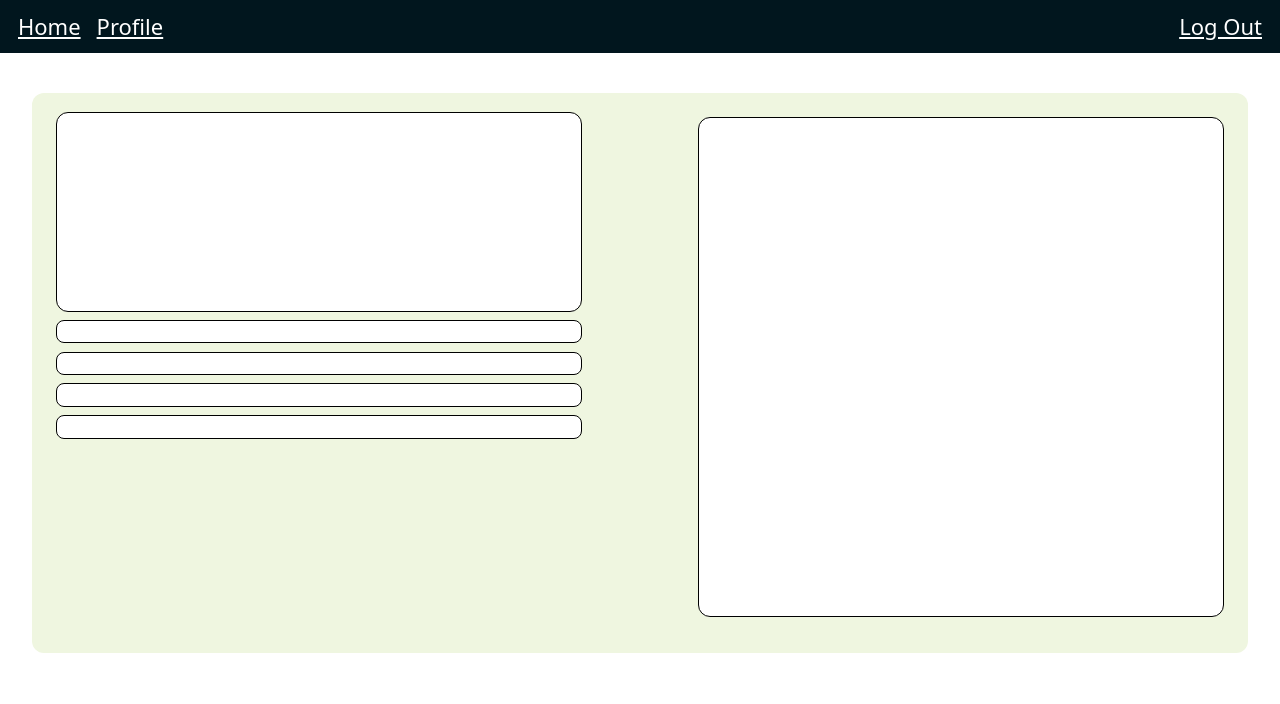
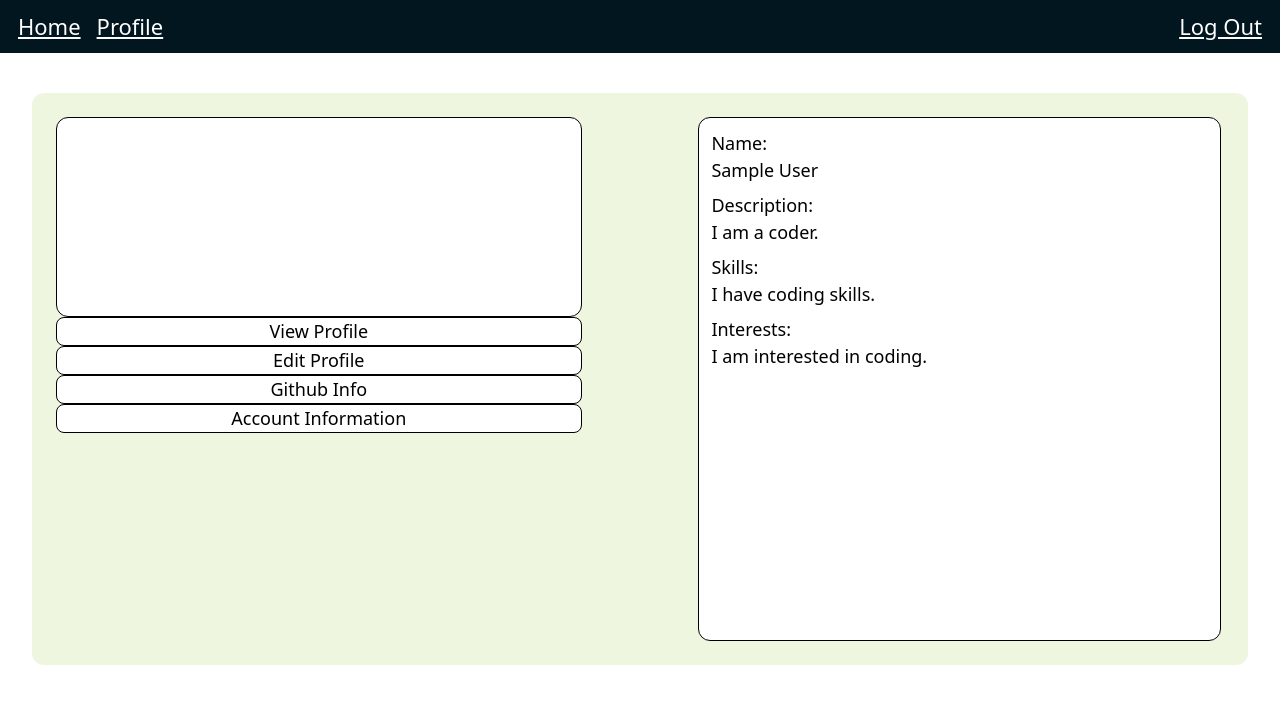
Before and after one commit to lbrown169/Codennect, a React (Vite) app in the folder frontend/: page /userprofile in a window 1280 px wide. Shown: the top 704 px of the page. Built offline with nearby package versions, Linux system fonts and the light colour scheme; sample sign-in values are in the browser's storage.

Commit message:
Added displays for profile overview and edit profile. Dummy info for profile display. Minor changes to profile page layout.

```diff
--- a/frontend/src/App.css
+++ b/frontend/src/App.css
@@ -22,13 +22,37 @@
   width: 100%;
 }
 
+#editProfButtons {
+  position: relative;
+  margin-bottom: auto;
+}
+
 .infoBox {
   background-color: white;
-  height: 500px;
-  position: relative;
+  position: absolute;
   border-radius: 12px;
   border-width: 1px;
   border-color: black;
+  margin: auto;
+  top: 24px;
+  width: 43%;
+  height: 524px;
+  padding: 12px;
+  margin-right: 24px;
+}
+
+.infoDisplay {
+  height: 400px;
+  overflow: scroll;
+}
+
+.infoInput {
+  background-color: lightgray;
+  border: 1px solid black;
+  border-radius: 4px;
+  padding: 2px;
+  width: 100%;
+  resize: vertical;
 }
 
 .left-side {
@@ -63,7 +87,6 @@
   height: 200px;
   border-color: black;
   border-width: 1px;
-  top: -190px;
 }
 
 .profileBox {
@@ -76,12 +99,29 @@
   margin: auto;
   position: relative;
   top: 40px;
+  height: 572px;
+}
+
+.resetButton {
+  padding: 2px;
+  background-color: white;
+  border: 1px solid black;
+  margin: auto;
 }
 
 .right-side {
   display: inline-block;
   width: 45%;
+  margin: auto;
   margin-left: 10%;
+
+}
+
+.submitButton {
+  padding: 2px;
+  background-color: white;
+  border: 1px solid black;
+  margin: auto;
 }
 
 .userProfileButton {
@@ -90,7 +130,6 @@
   width: 100%;
   display: inline;
   position: relative;
-  top: -190px;
 }
 
 .card {
--- /dev/null
+++ b/frontend/src/components/EditInfoBox.tsx
@@ -0,0 +1,117 @@
+import React, { useState } from 'react';
+function EditInfoBox()
+{
+    var _ud = localStorage.getItem('user_data');
+    if(_ud == null) //redirect if user not found
+    {
+        window.location.href = '/';
+        return;
+    }
+    var userData = JSON.parse(_ud);
+    //var userId = userData.id;
+    var userName = userData.name;
+
+    const [fullName, setFullName] = useState(userName);
+    const [description, setDescription] = useState('');
+    const [skills, setSkills] = useState('');
+    const [interests, setInterests] = useState('');
+    const [editMessage, setEditMessage] = useState('Test');
+
+    const handleSetFullName = (e: React.ChangeEvent<HTMLInputElement>) =>
+    {
+        setFullName(e.target.value);
+    }
+    const handleSetDescription = (e: React.ChangeEvent<HTMLTextAreaElement>) =>
+    {
+        setDescription(e.target.value);
+    }
+    const handleSetSkills = (e: React.ChangeEvent<HTMLTextAreaElement>) =>
+    {
+        setSkills(e.target.value);
+    }
+    const handleSetInterests = (e: React.ChangeEvent<HTMLTextAreaElement>) =>
+    {
+        setInterests(e.target.value);
+    }
+
+    const handleReset = () =>
+    {
+        setFullName(userName);
+        setDescription('');
+        setSkills('');
+        setInterests('');
+    }
+    const confirmEdits = async (event: React.FormEvent) =>
+    {
+        event.preventDefault();
+        alert('Not yet implemented');
+    }
+
+    return(
+        <form id="informationForm">
+            <div id="info" className="infoDisplay">
+                <div id="newNameDiv">
+                    <div id="newNameLabel">
+                        <label>Name:</label>
+                    </div>
+                    <input
+                        className = "infoInput"
+                        type = "text"
+                        id = "newName"
+                        placeholder = "Full Name"
+                        value = {fullName}
+                        onChange = {handleSetFullName}
+                    />
+                </div>
+                <div id="newDescriptionDiv" className="mt-2">
+                    <div id="newDescriptionLabel">
+                        <label>Description:</label>
+                    </div>
+                    <textarea
+                        className = "infoInput"
+                        rows = "3"
+                        id = "newDescription"
+                        placeholder = "Description"
+                        value = {description}
+                        onChange = {handleSetDescription}
+                    />
+                </div>
+                <div id="newSkillsDiv" className="mt-2">
+                    <div id="newSkillsLabel">
+                        <label>Skills:</label>
+                    </div>
+                    <textarea
+                        className = "infoInput"
+                        rows = "2"
+                        id = "newSkills"
+                        placeholder = "Skills"
+                        value = {skills}
+                        onChange = {handleSetSkills}
+                    />
+                </div>
+                <div id="newInterestsDiv" className="mt-2">
+                    <div id="newInterestsLabel">
+                        <label>Interests:</label>
+                    </div>
+                    <textarea
+                        className = "infoInput"
+                        rows = "2"
+                        id = "newInterests"
+                        placeholder = "Interests"
+                        value = {interests}
+                        onChange = {handleSetInterests}
+                    />
+                </div>
+            </div>
+            <div id="editProfResultDiv">
+                <span id="editProfResult">{editMessage}</span>
+            </div>
+            <div id="editProfButtons">
+                <button type="reset" className="resetButton" onClick={handleReset}>Reset</button>
+                <button type="submit" className="submitButton" onClick={confirmEdits}>Submit</button>
+            </div>
+        </form>
+    );
+
+}
+export default EditInfoBox;
--- /dev/null
+++ b/frontend/src/components/InfoBox.tsx
@@ -0,0 +1,34 @@
+function InfoBox()
+{
+    var _ud = localStorage.getItem('user_data');
+    if(_ud == null) //redirect if user not found
+    {
+        window.location.href = '/';
+        return;
+    }
+    var userData = JSON.parse(_ud);
+    //var userId = userData.id;
+    var userName = userData.name;
+
+    return(
+        <div id="information">
+            <div id="profName">
+                <p>Name:</p>
+                <p>{userName}</p>
+            </div>
+            <div id="profDescription" className="mt-2">
+                <p>Description:</p>
+                <p>I am a coder.</p>
+            </div>
+            <div id="profSkills" className="mt-2">
+                <p>Skills:</p>
+                <p>I have coding skills.</p>
+            </div>
+            <div id="profInterests" className="mt-2">
+                <p>Interests:</p>
+                <p>I am interested in coding.</p>
+            </div>
+        </div>
+    );
+}
+export default InfoBox;
--- a/frontend/src/components/UserProfile.tsx
+++ b/frontend/src/components/UserProfile.tsx
@@ -1,7 +1,10 @@
-
-
+import React, { useState } from 'react';
+import InfoBox from "./InfoBox";
+import EditInfoBox from "./EditInfoBox";
 function UserProfile()
 {
+    const [infoText, setInfoText] = useState(<InfoBox />);
+
     var _ud = localStorage.getItem('user_data');
     if(_ud == null) //redirect if user not found
     {
@@ -9,17 +12,35 @@ function UserProfile()
         return;
     }
 
+    var userData = JSON.parse(_ud);
+    //var userId = userData.id;
+    var userName = userData.name;
+
+    const profInfo = () =>
+    {
+        setInfoText(<InfoBox />);
+        return;
+    }
+
+    const editProf = () =>
+    {
+        setInfoText(<EditInfoBox />);
+        return;
+    }
+
     return(
         <div id="userProfileBox" className="profileBox">
             <div id="leftDiv" className="left-side">
                 <div id="pfpPlaceholder" className="pfp-placeholder"></div>
-                <button type="button" id="profOverview" className="userProfileButton"></button>
-                <button type="button" id="profEdit" className="userProfileButton"></button>
-                <button type="button" id="profGithub" className="userProfileButton"></button>
-                <button type="button" id="profAccountInfo" className="userProfileButton"></button>
+                <button type="button" id="profOverview" className="userProfileButton" onClick={profInfo}>View Profile</button>
+                <button type="button" id="profEdit" className="userProfileButton" onClick={editProf}>Edit Profile</button>
+                <button type="button" id="profGithub" className="userProfileButton">Github Info</button>
+                <button type="button" id="profAccountInfo" className="userProfileButton">Account Information</button>
             </div>
             <div id="rightDiv" className="right-side">
-                <div id="infoBox" className="infoBox"></div>
+                <div id="infoBox" className="infoBox">
+                    {infoText}
+                </div>
             </div>
         </div>
     );
--- a/frontend/src/index.css
+++ b/frontend/src/index.css
@@ -32,11 +32,10 @@ h1 {
 button {
   border-radius: 8px;
   border: 1px solid transparent;
-  padding: 0.6em 1.2em;
   font-size: 1em;
   font-weight: 500;
   font-family: inherit;
-  background-color: gray;
+  background-color: lightgray;
   cursor: pointer;
   transition: border-color 0.25s;
 }
```
